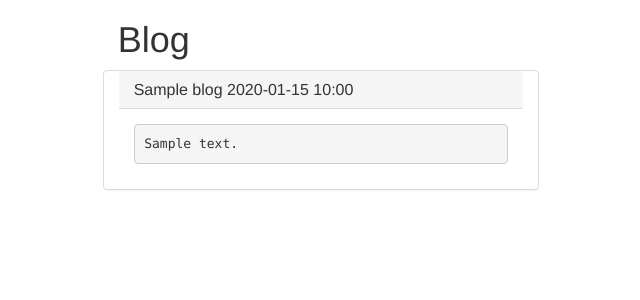
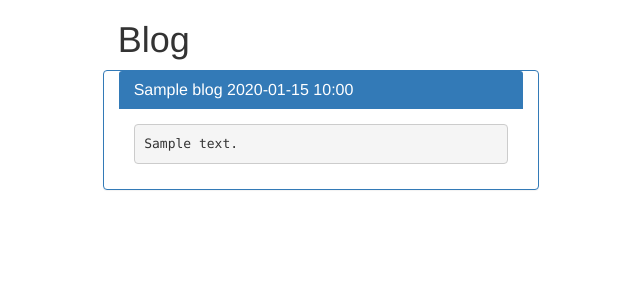
Before and after one commit to alklyn/multiuser_blog, a Python web app: template templates/blog.html in a window 1280 px wide. Shown: the top 300 px of the page, without its empty margins (319-959 px from the left). Run offline with Jinja, Linux system fonts and the light colour scheme; the template is opened without the code that fills it: most values are stand-ins (such as "Sample title", 1, 10 or a date in 2020); some libraries are stand-ins or nearby versions.

Commit message:
Tweak look of blog main page.

```diff
--- a/templates/blog.html
+++ b/templates/blog.html
@@ -18,7 +18,7 @@
 {% block content %}
         {% for blog in params["blogs"] %}
         <div class="row">
-            <div class="col-md-4 col-md-offset-4 panel panel-default">
+            <div class="col-md-4 col-md-offset-4 panel panel-primary">
                 <div class="panel-heading">
                     <h3 class="panel-title">{{ blog.subject }} {{ blog.created.strftime('%Y-%m-%d %H:%M') }}</h3>
                 </div>
```
